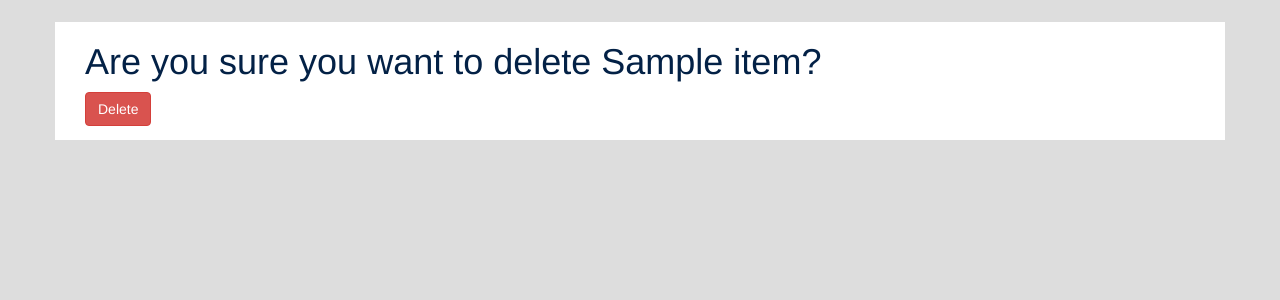
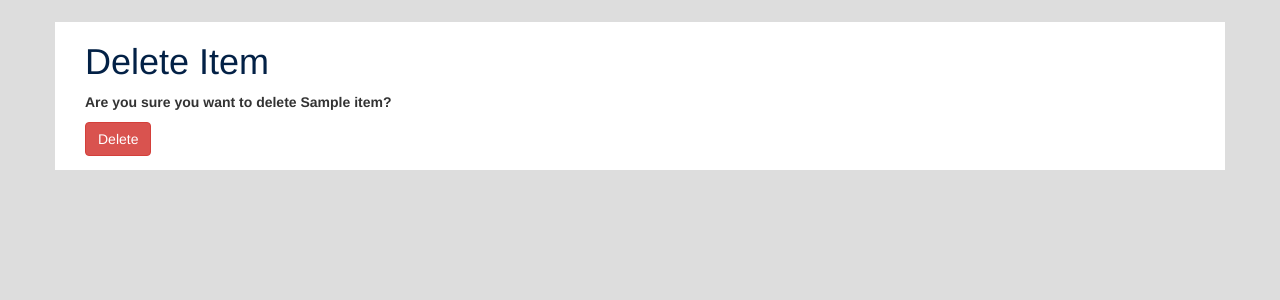
Before and after one commit to anthonyattard/catalog, a Flask app: page /catalog/1/delete in a window 1280 px wide. Shown: the part 51-351 px from the top of the page. Run offline with Flask 2, Linux system fonts and the light colour scheme; the visitor is signed in with stand-in values (Sample User, id 1); tables that the repository leaves empty hold one stand-in row (values such as "Sample post"); parts of the project's set-up code (start-up, migrations or seed data) failed here and were passed over; some libraries are stand-ins or nearby versions.

Commit message:
Changed deleteitem.html look

```diff
--- a/templates/deleteitem.html
+++ b/templates/deleteitem.html
@@ -1,6 +1,7 @@
 {% extends "main.html" %}
 {% block content %}
-<h1>Are you sure you want to delete {{item.name}}?</h1>
+<h1>Delete Item</h1>
+<p>Are you sure you want to delete {{item.name}}?</p>
 
 <form action="#" method="post">
   <button type="submit" class="btn btn-danger" id="submit" type="submit">Delete</button>
```
